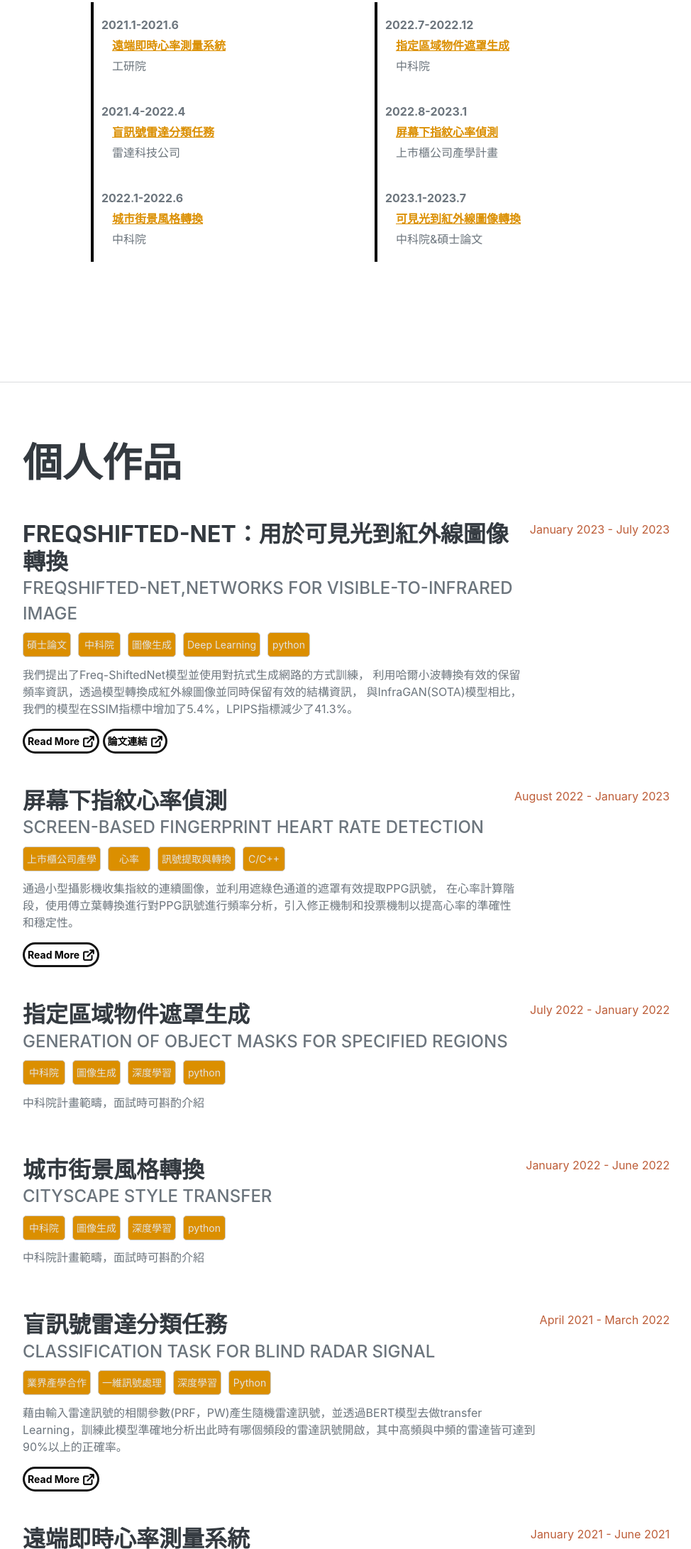
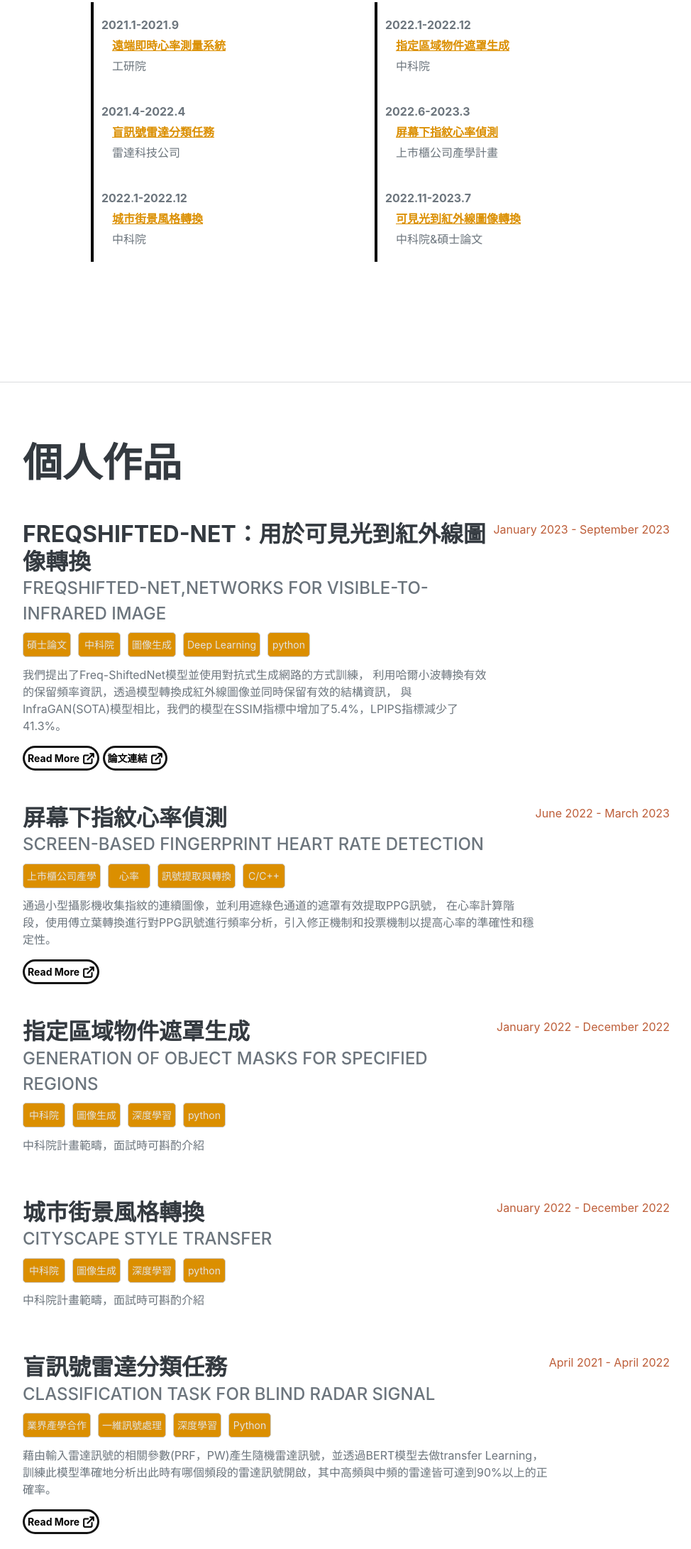
Before and after one commit to Andreas00612/Andreas00612.github.io, a plain HTML site: page index.html in a window 1280 px wide. Shown: the part 1063-3246 px from the top of the page at 71% size, without its empty margins (288-1262 px from the left). Drawn offline with nearby package versions, Linux system fonts and the light colour scheme; a web font is replaced by a local one.

Commit message:
0325/date

```diff
--- a/index.html
+++ b/index.html
@@ -99,13 +99,13 @@
             <ul class="timeline">
 
                 <li class="timeline-item">
-                    <span class="date">2021.1-2021.6</span>
+                    <span class="date">2021.1-2021.9</span>
                     <div class="project"><a href="#rppg">遠端即時心率測量系統</a></div>
                     <div class="description">工研院</div>
                 </li>
 
                 <li class="timeline-item">
-                    <span class="date">2022.7-2022.12</span>
+                    <span class="date">2022.1-2022.12</span>
                     <div class="project"><a href="#GAN1">指定區域物件遮罩生成</a></div>
                     <div class="description">中科院</div>
                 </li>
@@ -117,19 +117,19 @@
                 </li>
 
                 <li class="timeline-item">
-                    <span class="date">2022.8-2023.1</span>
+                    <span class="date">2022.6-2023.3</span>
                     <div class="project"><a href="#screenHR">屏幕下指紋心率偵測</a></div>
                     <div class="description">上市櫃公司產學計畫</div>
                 </li>
 
                 <li class="timeline-item">
-                    <span class="date">2022.1-2022.6</span>
+                    <span class="date">2022.1-2022.12</span>
                     <div class="project"><a href="#styletransfer">城市街景風格轉換</a></div>
                     <div class="description">中科院</div>
                 </li>
 
                 <li class="timeline-item">
-                    <span class="date">2023.1-2023.7</span>
+                    <span class="date">2022.11-2023.7</span>
                     <div class="project"><a href="#paper">可見光到紅外線圖像轉換
                     </a></div>
                     <div class="description">中科院&碩士論文</div>
@@ -185,7 +185,7 @@
                     <image src="./assets/icons/external_link.png" class="right-arrow-icon"/>
                 </a>
             </div>
-            <div class="flex-shrink-0"><span class="text-primary">January 2023 - July 2023</span></div>
+            <div class="flex-shrink-0"><span class="text-primary">January 2023 - September 2023</span></div>
         </div>
 
 
@@ -220,7 +220,7 @@
                 </a>
 
             </div>
-            <div class="flex-shrink-0"><span class="text-primary">August 2022 - January 2023</span></div>
+            <div class="flex-shrink-0"><span class="text-primary">June 2022 - March 2023</span></div>
         </div>
         <!-- 指定區域生成物件-->
         <div class="d-flex flex-column flex-md-row justify-content-between mb-5" id="GAN1">
@@ -258,7 +258,7 @@
                 <!--                </a>-->
 
             </div>
-            <div class="flex-shrink-0"><span class="text-primary">July 2022 - January 2022</span></div>
+            <div class="flex-shrink-0"><span class="text-primary">January 2022 - December 2022</span></div>
         </div>
         <!-- CityScape風格轉換-->
         <div class="d-flex flex-column flex-md-row justify-content-between mb-5" id="styletransfer">
@@ -295,7 +295,7 @@
                 <!--                </a>-->
 
             </div>
-            <div class="flex-shrink-0"><span class="text-primary">January 2022 - June 2022</span></div>
+            <div class="flex-shrink-0"><span class="text-primary">January 2022 - December 2022</span></div>
         </div>
 
 
@@ -329,7 +329,7 @@
                     <image src="./assets/icons/external_link.png" class="right-arrow-icon"/>
                 </a>
             </div>
-            <div class="flex-shrink-0"><span class="text-primary">April 2021 - March 2022</span></div>
+            <div class="flex-shrink-0"><span class="text-primary">April 2021 - April 2022</span></div>
         </div>
 
         <!-- 遠端及時心率測量-->
@@ -369,7 +369,7 @@
                     <image src="./assets/icons/external_link.png" class="right-arrow-icon"/>
                 </a>
             </div>
-            <div class="flex-shrink-0"><span class="text-primary">January 2021 - June 2021 </span></div>
+            <div class="flex-shrink-0"><span class="text-primary">January 2021 - September 2021 </span></div>
         </div>
 
     </div>
```
